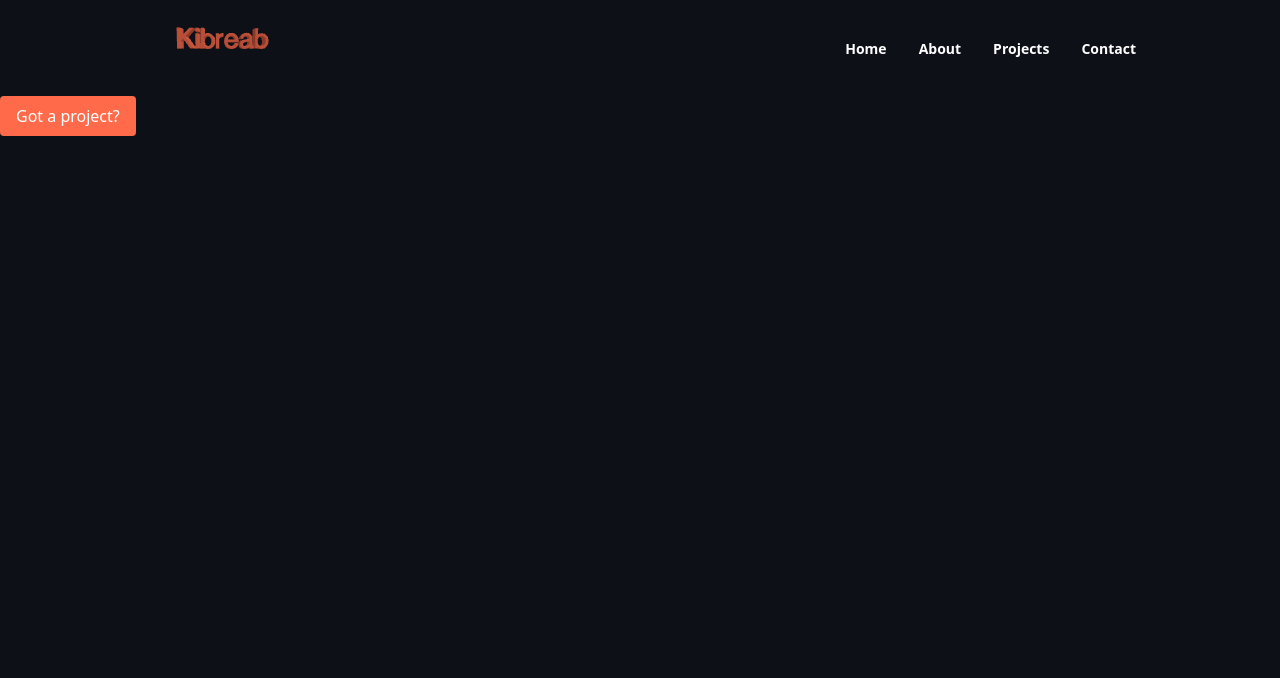
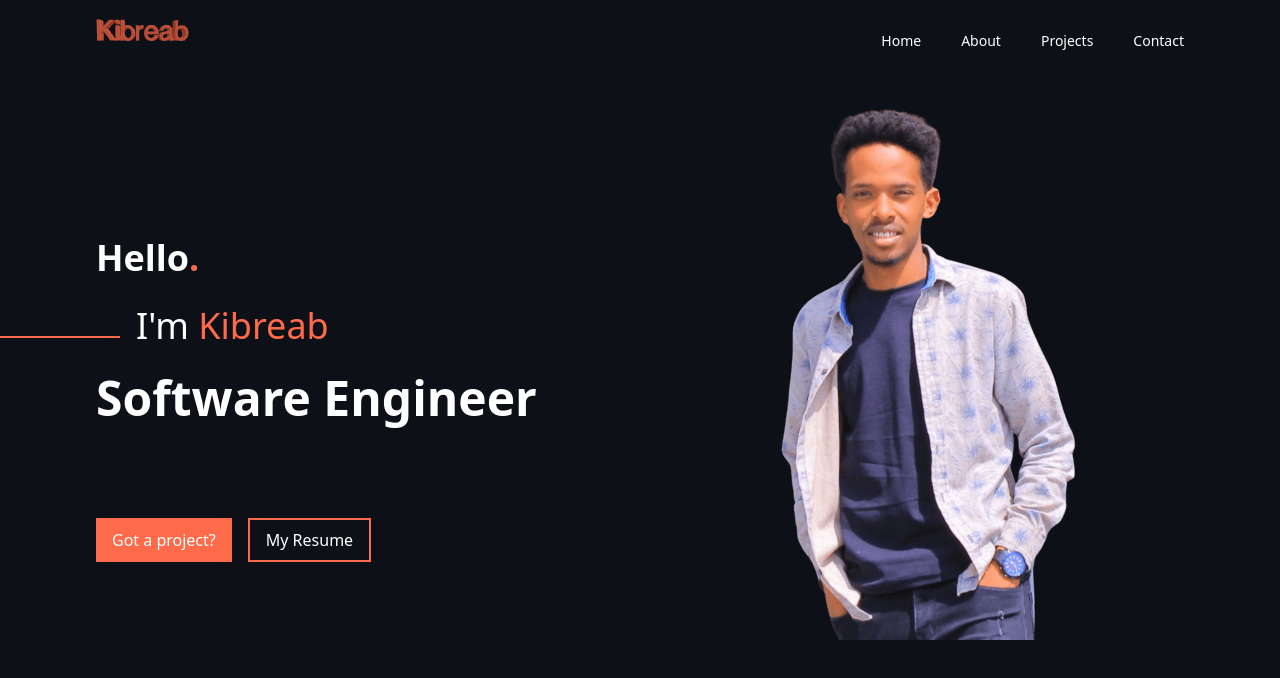
Before and after one commit to Keba777/portfolio-2025, a Next.js app: page / in a window 1280 px wide. Shown: the top 678 px of the page. Built offline with nearby package versions, Linux system fonts and the light colour scheme.

Commit message:
Add Hero component and update layout; modify NavBar styles and metadata

```diff
--- a/src/app/layout.tsx
+++ b/src/app/layout.tsx
@@ -14,8 +14,8 @@ const geistMono = Geist_Mono({
 });
 
 export const metadata: Metadata = {
-  title: "Create Next App",
-  description: "Generated by create next app",
+  title: "Kibreab Aklilu",
+  description: "A personal portfolio showcasing my projects, skills, and experience as a software engineer.",
 };
 
 export default function RootLayout({
--- a/src/app/page.tsx
+++ b/src/app/page.tsx
@@ -1,7 +1,9 @@
+import Hero from "@/components/home/Hero";
+
 export default function Home() {
   return (
-    <button className="bg-accent hover:bg-accentLight text-primary px-4 py-2 rounded">
-      Got a project?
-    </button>
+    <div>
+      <Hero />
+    </div>
   );
 }
--- a/src/components/common/NavBar.tsx
+++ b/src/components/common/NavBar.tsx
@@ -11,18 +11,18 @@ const links = [
 
 const NavBar = () => {
   return (
-    <nav className="flex justify-between items-center py-4 px-32">
-      <div>
-      <Link href="/">
+    <nav className="flex justify-between items-center py-4 pr-24 pl-12 h-20 fixed top-0 left-0 w-full bg-background z-50">
+      <div className="flex items-center">
+        <Link href="/">
           <ThreeDName />
         </Link>
       </div>
-      <ul>
+      <ul className="flex space-x-10 items-center ">
         {links.map(({ href, label }) => (
-          <li key={`${href}${label}`} className="inline-block mx-4">
+          <li key={`${href}${label}`}>
             <Link
               href={href}
-              className="text-primary hover:text-accent transition-colors duration-300 ease-in-out font-semibold text-sm"
+              className="text-primary hover:text-accent transition-colors duration-300 ease-in-out font-medium text-sm"
             >
               {label}
             </Link>
--- /dev/null
+++ b/src/components/home/Hero.tsx
@@ -0,0 +1,41 @@
+import Image from "next/image";
+import Profile from "../../../public/images/profile.png";
+
+const Hero = () => {
+  return (
+    <div className="grid grid-cols-1 md:grid-cols-2 gap-4 h-[calc(100vh-5rem)] mt-20">
+      <div className="flex flex-col justify-center items-start pl-24">
+        <h1 className="text-4xl font-bold text-primary">
+          Hello<span className="text-accent">.</span>
+        </h1>
+        <div className="relative flex items-center my-7">
+          <div className="relative flex items-end">
+            <h2 className="text-4xl font-medium text-primary pl-10">
+              I'm <span className="text-accent">Kibreab</span>
+            </h2>
+            {/* Dashed Line*/}
+            <div className="absolute bottom-2 left-[-6rem] w-[120px] h-[2px] bg-accent" />
+          </div>
+        </div>
+
+        <h3 className="text-5xl font-bold text-primary mb-24">
+          Software Engineer
+        </h3>
+        <div className="flex space-x-4 mb-20">
+          <button className="bg-accent hover:bg-accentDark font-medium text-primary px-4 py-2">
+            Got a project?
+          </button>
+          <button className="font-medium text-primary  px-4 py-2 border-2 border-accent hover:border-accentDark hover:text-lightGray">
+            My Resume
+          </button>
+        </div>
+      </div>
+      <div className="flex justify-start items-start">
+        <Image src={Profile} alt="profile" className="w-full max-w-[500px] h-auto max-h-[70vh] object-contain"
+        />
+      </div>
+    </div>
+  );
+};
+
+export default Hero;
```
Also changed, not shown: public/images/profile.png (added).
